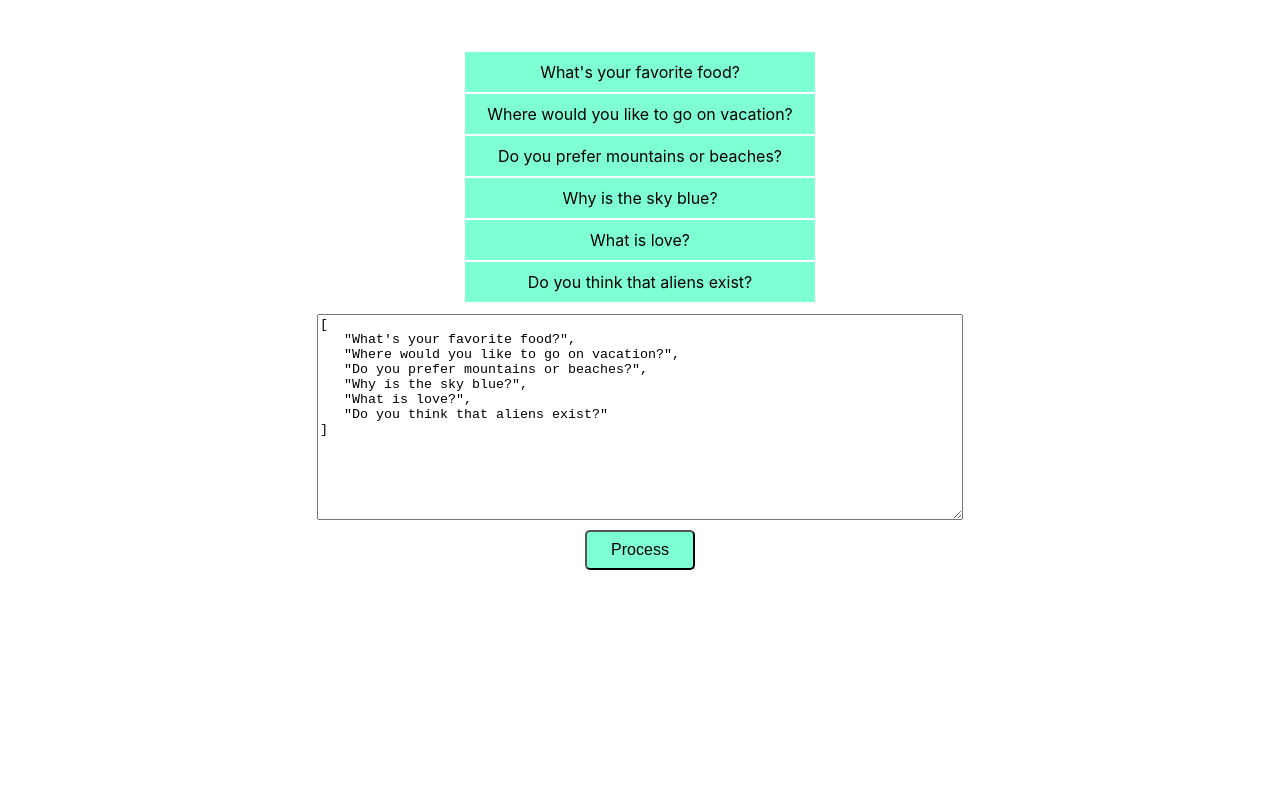
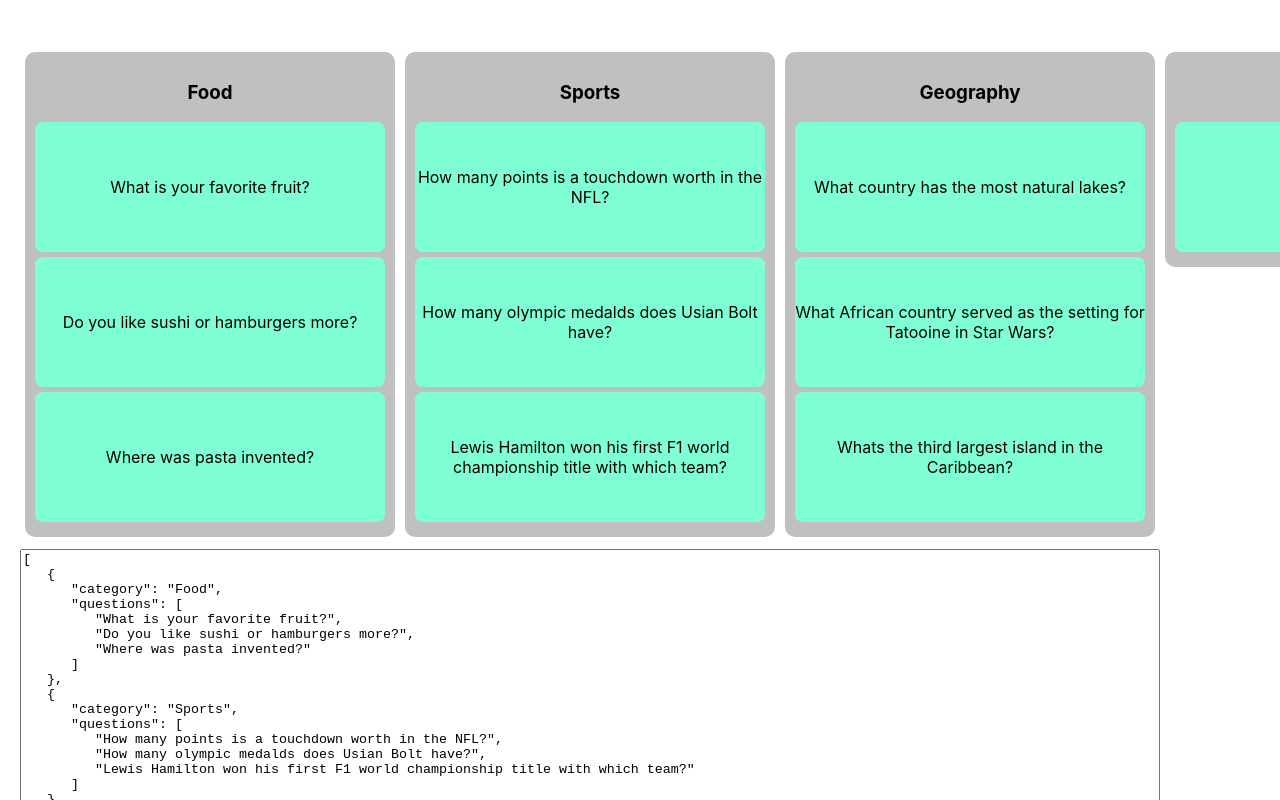
Before and after one commit to midnightsimon/drag-drop-reorder-list, a React (Create React App) app: page / in a window 1280 px wide. Shown: the top 800 px of the page. Built offline with nearby package versions, Linux system fonts and the light colour scheme.

Commit message:
version 1.1 update

```diff
--- a/src/App.css
+++ b/src/App.css
@@ -1,7 +1,7 @@
 .App {
   padding-top: 50px;
-  align-items: center;
   display: flex;
   flex-direction: column;
-
+  align-items: flex-start;
+  padding-left: 20px;
 }
--- a/src/App.js
+++ b/src/App.js
@@ -2,32 +2,47 @@ import React, { useState } from 'react';
 import './App.css';
 import SimonTextInput from './components/SimonTextArea'
 import DraggableList from './components/DraggableList'
-const questionData =[
-  "What's your favorite food?",
-  "Where would you like to go on vacation?",
-  "Do you prefer mountains or beaches?",
-  "Why is the sky blue?",
-  "What is love?",
-  "Do you think that aliens exist?"
+
+const questionData = [
+  {
+    "category": "Food", "questions": [
+      "What is your favorite fruit?",
+      "Do you like sushi or hamburgers more?",
+      "Where was pasta invented?"
+    ]
+  },
+  {
+    "category": "Sports", "questions": [
+      "How many points is a touchdown worth in the NFL?",
+      "How many olympic medalds does Usian Bolt have?",
+      "Lewis Hamilton won his first F1 world championship title with which team?"
+    ]
+  },
+  {
+    "category": "Geography", "questions": [
+      "What country has the most natural lakes?",
+      "What African country served as the setting for Tatooine in Star Wars?",
+      "Whats the third largest island in the Caribbean?"
+    ]
+  },
+  {
+    "category": "Testing", "questions": [
+      "Hello?"
+    ]
+  },
 ]
 
 function App() {
   const [questions, setQuestions] = useState(questionData);
 
-  function handleProcess(newQuestions) {
+  const handleProcess = (newQuestions) => {
     setQuestions(newQuestions);
   }
+
   return (
     <div className="App">
-      <DraggableList
-        questions={questions}
-        onChange={handleProcess}
-      />
-
-      <SimonTextInput
-        questions={questions}
-        onChange={handleProcess}
-      />
+      <DraggableList questions={questions} onChange={handleProcess} />
+      <SimonTextInput questions={questions} onChange={handleProcess} />
 
     </div>
   );
--- /dev/null
+++ b/src/components/CategoryElement/index.css
@@ -0,0 +1,11 @@
+.category-element {
+    background-color: silver;
+    width: 350px;
+    padding: 10px 10px;
+    margin: 2px 5px;
+    border-radius: 10px;
+    text-align: center;
+}
+.question-text {
+    margin: 0;
+}
--- /dev/null
+++ b/src/components/CategoryElement/index.js
@@ -0,0 +1,53 @@
+import React, { useState } from 'react';
+import './index.css'
+import QuestionElement from '../QuestionElement'
+
+
+function CategoryElement(props) {
+
+  const [from, setFrom] = useState(null);
+  const [prevList, setPrevList] = useState(props.questions)
+
+  const onDragStart = (event) => {
+    const draggedFrom = parseInt(event.currentTarget.dataset.index);
+    const draggedFromCategory = event.currentTarget.dataset.category;
+    setFrom(draggedFrom);
+    setPrevList(props.questions);
+    props.onQuestionDrag(true, draggedFromCategory, prevList[draggedFrom]);
+  }
+
+  const onDragOver = (event) => {
+    const draggedOver = parseInt(event.currentTarget.dataset.index);
+    const draggedOverCategory = event.currentTarget.dataset.category;
+    let filteredList = prevList.slice(0)
+    if (draggedOverCategory === props.questionFromCat) {
+      const draggedElement = prevList[from];
+      filteredList.splice(from, 1);
+      filteredList.splice(draggedOver, 0, draggedElement);
+      props.onChange(props.category, filteredList);
+    }
+  }
+  const onDragEnd = (event) => {
+    props.onQuestionDrag(false);
+  }
+
+  const generateQuestionList = () => {
+    let questionList = props.questions.map((QuestionText, index) => {
+      return (
+        <div key={index} data-index={index} data-category={props.category} draggable onDragStart={onDragStart} onDragOver={onDragOver} onDragEnd={onDragEnd}>
+          <QuestionElement questionText={QuestionText} />
+        </div>
+      )
+    })
+    return questionList;
+  }
+
+  return (
+    <div className="category-element">
+      <h3>{props.category}</h3>
+      {generateQuestionList()}
+    </div>
+  );
+}
+
+export default CategoryElement;
--- a/src/components/DraggableList/index.css
+++ b/src/components/DraggableList/index.css
@@ -1,3 +1,8 @@
 .draggable-list-container {
     margin-bottom: 10px;
+    display: flex;
+    width: 100%;
+    flex-direction: row;
+    overflow-x: auto;
+    overflow-y: hidden;
   }
--- a/src/components/DraggableList/index.js
+++ b/src/components/DraggableList/index.js
@@ -1,45 +1,75 @@
 import React, { useState } from 'react';
-
-import QuestionElement from '../QuestionElement'
-
+import CategoryElement from '../CategoryElement'
 import './index.css'
 
 
 function DraggableList(props) {
   const [from, setFrom] = useState(null);
-  const [isDragging, setIsDragging] = useState(false);
+  const [isQuestionDragging, setIsQuestionDragging] = useState(false);
+  const [isCategoryDragging, setIsCategoryDragging] = useState(false);
+  const [questionFromCat, setQuestionFromCat] = useState(false);
+  const [questionBeingDragged, setQuestionBeingDragged] = useState(false);
   const [prevList, setPrevList] = useState(props.questions)
 
 
+  const handleCategoryQuestions = (category, newQuestions) => {
+    let newList = prevList.slice(0);
+    newList.forEach((item) => {
+      if (item.category === category) {
+        item.questions = newQuestions
+      }
+    })
+    props.onChange(newList);
+  }
+
+  const handleQuestionDrag = (value, questionFromCat, questionText) => {
+    setIsQuestionDragging(value);
+    setQuestionFromCat(questionFromCat);
+    setQuestionBeingDragged(questionText);
+  }
+
   const onDragStart = (event) => {
+    if (isQuestionDragging) {
+      event.preventDefault();
+    } else {
       const draggedFrom = parseInt(event.currentTarget.dataset.index);
-    // console.log("starting to drag from " + draggedFrom + "...");
-
+      event.currentTarget.addEventListener('dragend', onDragEnd)
       setFrom(draggedFrom);
-    setIsDragging(true);
       setPrevList(props.questions);
+      setIsCategoryDragging(true);
+    }
   }
 
   const onDragOver = (event) => {
-    event.preventDefault();
+    if (isQuestionDragging) {
+
+    } else {
       const draggedOver = parseInt(event.currentTarget.dataset.index);
-    // console.log("dragged over " + draggedOver + "...");
-
       const draggedElement = prevList[from];
-
       let filteredList = prevList.slice(0)
       filteredList.splice(from, 1);
       filteredList.splice(draggedOver, 0, draggedElement);
-    console.log("prev", prevList);
-    console.log("filter", filteredList);
       props.onChange(filteredList);
     }
+  }
 
-  function generateQuestionList() {
+  const onDragEnd = (event) => {
+    setIsCategoryDragging(false);
+  }
+
+  const generateQuestionList = () => {
     let questionList = props.questions.map((Q, index) => {
       return (
-        <div key={index} data-index={index} draggable onDragStart={onDragStart} onDragOver={onDragOver}>
-          <QuestionElement questionText={Q} />
+        <div key={index} data-index={index} data-category={Q.category} draggable onDragStart={onDragStart} onDragOver={onDragOver}>
+          <CategoryElement
+            onChange={handleCategoryQuestions}
+            onQuestionDrag={handleQuestionDrag}
+            category={Q.category}
+            questions={Q.questions}
+            questionFromCat={questionFromCat}
+            isCategoryDragging={isCategoryDragging}
+            questionBeingDragged={questionBeingDragged}
+          />
         </div>
       )
     })
--- a/src/components/QuestionElement/index.css
+++ b/src/components/QuestionElement/index.css
@@ -1,9 +1,14 @@
 .question-element {
     background-color: aquamarine;
     width: 350px;
+    height: 110px;
     padding: 10px 0px;
-    margin: 2px 0px;
+    margin: 5px 0px;
     text-align: center;
+    border-radius: 8px;
+    display: flex;
+    align-items: center;
+    justify-content: center;
 }
 .question-text {
     margin: 0;
--- a/src/components/SimonTextArea/index.css
+++ b/src/components/SimonTextArea/index.css
@@ -3,12 +3,12 @@
     flex-direction: column;
     flex: 1;
     width: 100%;
-    align-items: center;
+    align-items: stretch;
 }
 
 .json-text-input {
-    height: 200px;
-    width: 50%;
+    height: 400px;
+    width: 90%;
 }
 
 
--- a/src/util/helpers.js
+++ b/src/util/helpers.js
@@ -2,12 +2,24 @@ export function simonPrettyPrint(jsonList) {
     let retString = "[\n";
     let i = 0;
     for (const question of jsonList) {
-      if(i === jsonList.length - 1)
-        retString += "   \"" +question + "\"\n";
-      else
-        retString += "   \"" +question + "\",\n";
-      i++;
+
+        retString += "   {\n      \"category\": \"" + question.category + "\",\n      \"questions\": [\n"
+        let j = 0;
+        for (const questionText of question.questions) {
+            if (j === question.questions.length - 1)
+                retString += "         \"" + questionText + "\"\n";
+            else
+                retString += "         \"" + questionText + "\",\n";
+            j++;
+        }
+
+        if (i === jsonList.length - 1) {
+            retString += "      ]\n   }\n"
+        } else {
+            retString += "      ]\n   },\n"
+        }
+        i++;
     }
-    retString += "]\n";
+    retString += "]";
     return retString
 }
```
Lines whose indentation alone changed are shown as unchanged.
